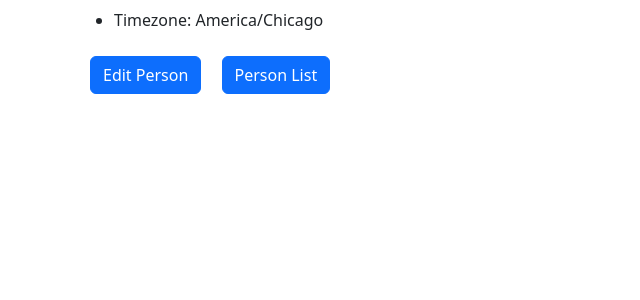
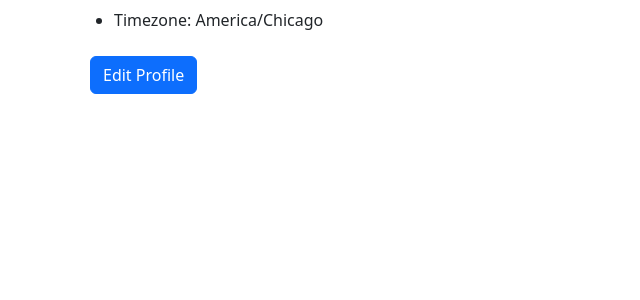
Before and after one commit to matthttam/inventory, a Django app: page /profile/ in a window 1280 px wide. Shown: the part 56-356 px from the top of the page, without its empty margins (0-640 px from the left). Run offline with Django 4.2, Linux system fonts and the light colour scheme; the visitor is signed in with stand-in values (Sample User, id 1); data comes from the database, SQL or seed files in the repository; parts of the project's set-up code (start-up, migrations or seed data) failed here and were passed over; some libraries are stand-ins or nearby versions.

Commit message:
Fix cosmetic issue for profile

```diff
--- a/inventory/profiles/templates/profiles/profile_detail.html
+++ b/inventory/profiles/templates/profiles/profile_detail.html
@@ -11,8 +11,7 @@
         <li>Timezone: {{profile.timezone}}</li>
 
     </ul>
-    <a class="btn btn-primary m-2" role="button" href="{% url 'profile:edit'%}">Edit Person</a>
-    <a class="btn btn-primary m-2" role="button" href="{% url 'profile:profile' %}">Person List</a>
+    <a class="btn btn-primary m-2" role="button" href="{% url 'profile:edit'%}">Edit Profile</a>
 
 {% else %}
 
```
